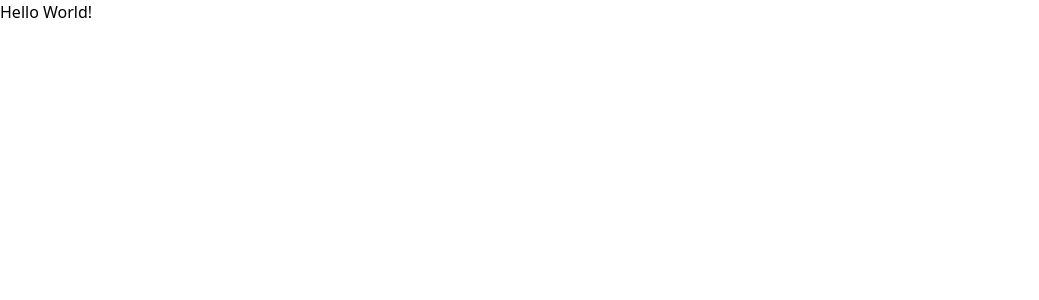
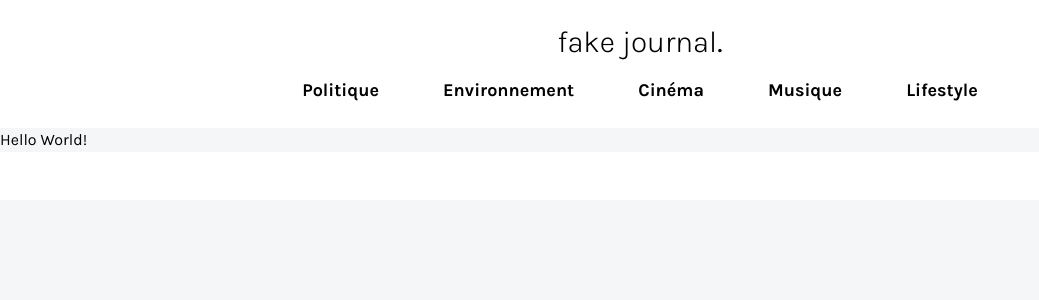
Before and after one commit to ReiZam/fake-journal, a Next.js app: page / in a window 1280 px wide. Shown: the top 300 px of the page, without its empty margins (0-1039 px from the left). Built offline with nearby package versions, Linux system fonts and the light colour scheme.

Commit message:
finish header

```diff
--- a/components/layout/footer.layout.component.js
+++ b/components/layout/footer.layout.component.js
@@ -1,8 +1,11 @@
 function Footer()
 {
 	return (
-		<>
-		</>
+		<footer className="relative py-6 bg-white">
+			<div className="container flex">
+
+			</div>
+		</footer>
 	);
 }
 
--- a/components/layout/header.layout.component.js
+++ b/components/layout/header.layout.component.js
@@ -1,8 +1,71 @@
+import { useEffect, useState } from "react";
+
+function useWindowDimension()
+{
+	const [width, setWindowWidth] = useState(0);
+	const [height, setWindowHeight] = useState(0);
+
+	const updateDimensions = () => {
+		setWindowWidth(window.innerWidth)
+		setWindowHeight(window.innerHeight);
+	};
+
+	return {
+		width,
+		height,
+		updateDimensions
+	};
+}
+
 function Header()
 {
+	let [menuOpen, setMenuOpen] = useState(false);
+	const dimension = useWindowDimension();
+
+	useEffect(() => {
+		dimension.updateDimensions();
+
+		window.addEventListener('resize', dimension.updateDimensions);
+
+		return () => window.removeEventListener('resize', dimension.updateDimensions);
+	}, []);
+
 	return (
-		<>
-		</>
+		<nav className="relative py-6 bg-white">
+			<div className="container mx-auto px-4 md:px-0 flex justify-between md:items-center space-y-4 flex-col">
+				<div className="flex flex-row justify-between">
+					<a className="flex flex-row cursor-pointer">
+						<p className="text-3xl font-thin">fake journal</p>
+						<p className="text-3xl font-regular hover:text-yellow">.</p>
+					</a>
+					<button onClick={() => {setMenuOpen(!menuOpen)}} type="button" className="inline-flex items-center p-2 ml-1 text-sm bg-black md:hidden hover:bg-black/90 focus:outline-none focus:ring-1 focus:ring-gray-200">
+						<svg className="w-6 h-6" fill="white" viewBox="0 0 20 20" xmlns="http://www.w3.org/2000/svg"><path fillRule="evenodd" d="M3 5a1 1 0 011-1h12a1 1 0 110 2H4a1 1 0 01-1-1zM3 10a1 1 0 011-1h12a1 1 0 110 2H4a1 1 0 01-1-1zM3 15a1 1 0 011-1h12a1 1 0 110 2H4a1 1 0 01-1-1z" clipRule="evenodd"></path></svg>
+						<svg className="hidden w-6 h-6" fill="white" viewBox="0 0 20 20" xmlns="http://www.w3.org/2000/svg"><path fillRule="evenodd" d="M4.293 4.293a1 1 0 011.414 0L10 8.586l4.293-4.293a1 1 0 111.414 1.414L11.414 10l4.293 4.293a1 1 0 01-1.414 1.414L10 11.414l-4.293 4.293a1 1 0 01-1.414-1.414L8.586 10 4.293 5.707a1 1 0 010-1.414z" clipRule="evenodd"></path></svg>
+					</button>
+				</div>
+				{
+					(menuOpen || (dimension.width >= 768)) &&
+					<ul className="flex md:space-x-16 md:flex-row flex-col">
+						<li className="cursor-pointer">
+							<a className="text-lg font-bold hover:text-yellow">Politique</a>
+						</li>
+						<li className="cursor-pointer">
+							<a className="text-lg font-bold hover:text-yellow">Environnement</a>
+						</li>
+						<li className="cursor-pointer">
+							<a className="text-lg font-bold hover:text-yellow">Cinéma</a>
+						</li>
+						<li className="cursor-pointer">
+							<a className="text-lg font-bold hover:text-yellow">Musique</a>
+						</li>
+						<li className="cursor-pointer">
+							<a className="text-lg font-bold hover:text-yellow">Lifestyle</a>
+						</li>
+					</ul>
+				}
+
+			</div>
+		</nav>
 	);
 }
 
--- a/components/layout/layout.component.js
+++ b/components/layout/layout.component.js
@@ -5,11 +5,11 @@ import Footer from './footer.layout.component.js';
 function Layout({ children })
 {
 	return (
-		<>
+		<div className="flex flex-col bg-backgroundColor h-screen">
 			<Header/>
 			<main>{children}</main>
 			<Footer/>
-		</>
+		</div>
 	);
 }
 
--- a/styles/globals.css
+++ b/styles/globals.css
@@ -1,3 +1,5 @@
+@import url('https://fonts.googleapis.com/css2?family=Karla:ital,wght@0,300;0,400;0,500;0,600;0,700;0,800;1,200;1,300;1,400;1,500;1,600;1,700;1,800&display=swap');
+
 @tailwind base;
 @tailwind components;
 @tailwind utilities;
--- a/tailwind.config.js
+++ b/tailwind.config.js
@@ -4,7 +4,16 @@ module.exports = {
 		"./components/**/*.{js,ts,jsx,tsx}",
 	],
 	theme: {
+		colors: {
+			backgroundColor: '#F5F6F8',
+			yellow: '#ffbd01',
+			black: '#000000',
+			white: '#ffffff'
+		},
 		extend: {},
+		fontFamily: {
+			sans: ['Karla', 'sans-serif']
+		}
 	},
   	plugins: [],
 }
```
Also changed, not shown: components/posts/postItem.component.js (added), components/posts/postsList.component.js (added).
